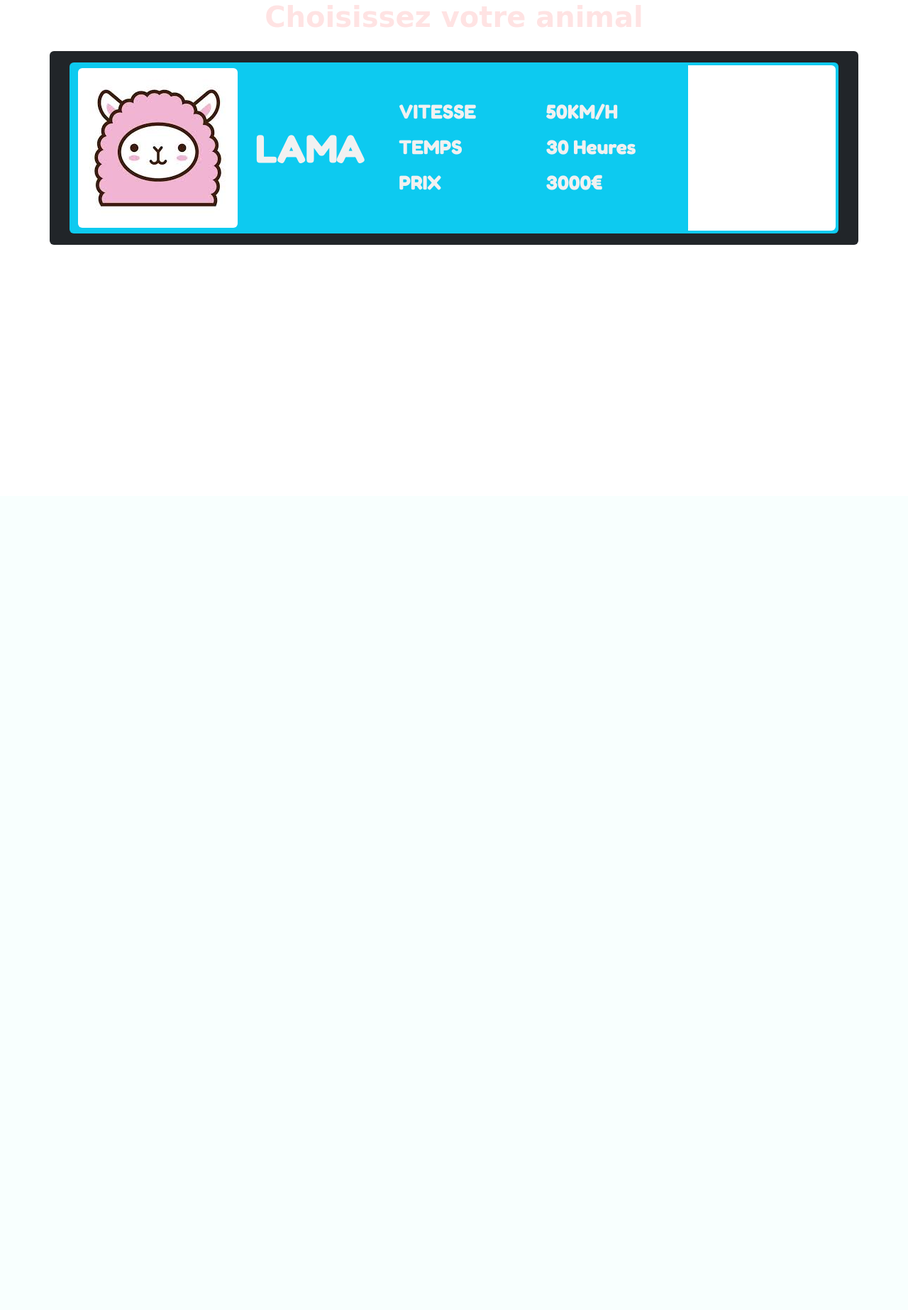
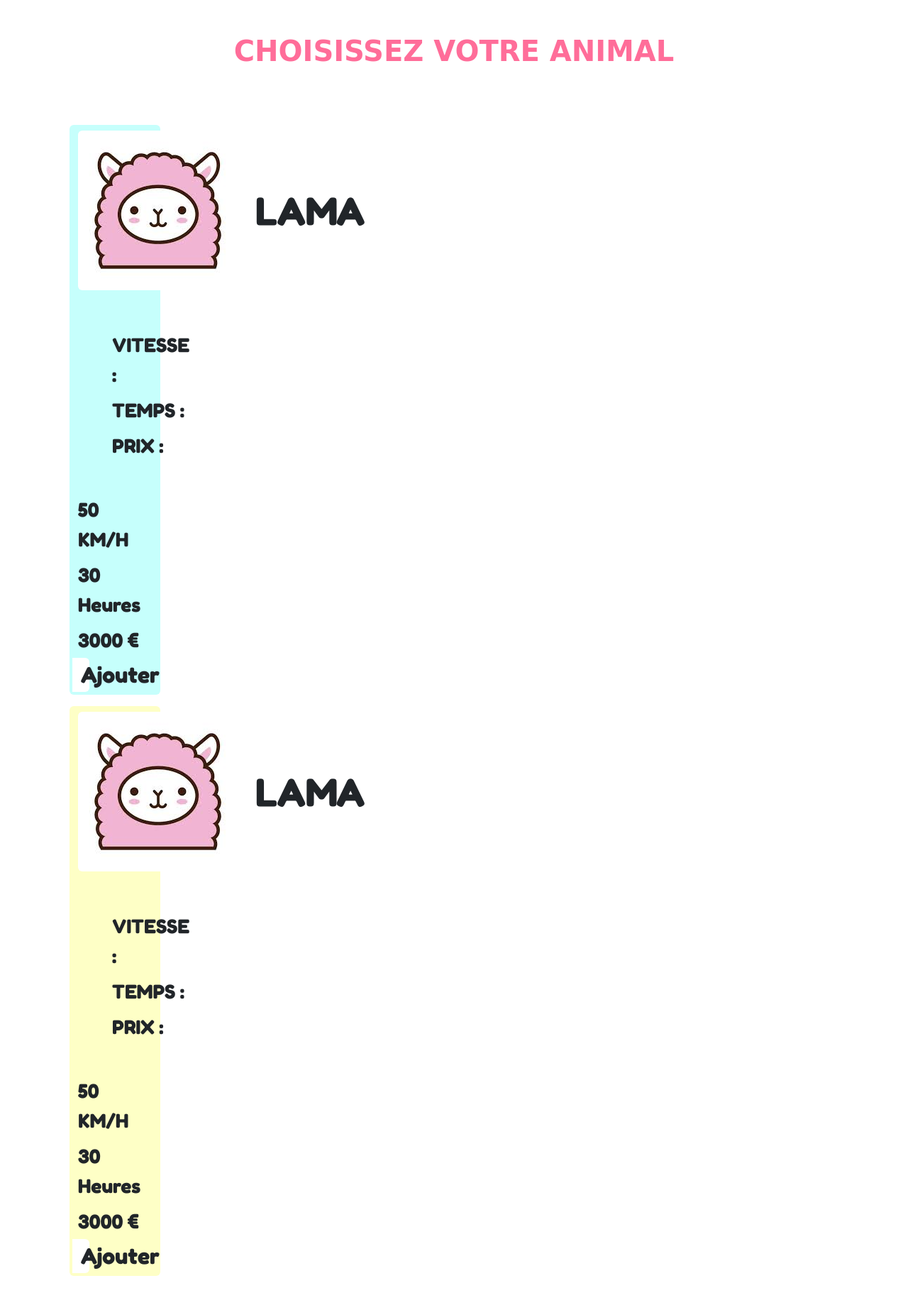
Before and after one commit to V-Gillet/WCS-AniRent, a PHP site: template src/View/Animal/listAnimals.html.twig in a window 1280 px wide. Shown: the part 101-1947 px from the top of the page at 71% size. Before the commit the page ends 446 px from the top, so only its background shows below. Run offline with PHP 8.4, Linux system fonts and the light colour scheme; the template is opened without the code that fills it, so the values that code supplies are empty; style sheets or scripts are compiled from the project's sources; some libraries are stand-ins or nearby versions; some web fonts are replaced.

Commit message:
principle design down

```diff
--- a/src/View/Animal/listAnimals.html.twig
+++ b/src/View/Animal/listAnimals.html.twig
@@ -4,13 +4,21 @@
 {% endblock %}
 
 {% block content %}
-	<h1 class="h1 fw-bold text-center mb-4">Choisissez votre animal</h1>
-	<div class="container containerAnimal bg-dark rounded py-3">
-			<div class="row mx-3 rowAnimal bg-info rounded">
-				<div class="col d-flex"><img class="my-2 me-4 rounded" src="/assets/images/lama.jpeg" alt=""><div class="col align-self-center fw-bold display-4 text-light">LAMA</div></div>
-				<div class="col flex-wrap mt-5 fw-bold fs-3 ms-4 text-light">VITESSE <div class="mt-2">TEMPS</div> <div class="mt-2">PRIX</div></div>
-				<div class="col flex-wrap mt-5 fw-bold fs-3 text-light">50KM/H <div class="mt-2">30 Heures</div> <div class="mt-2">3000€</div></div>
-				<div class="col rounded-end bg-white m-1"></div>
+	<h1 class="h1 fw-bold text-center my-5 text-secondary">{{'Choisissez votre animal'|upper}}</h1>
+	<div class="container containerAnimal rounded pt-3 pb-5 bg-white">
+			<div class="row mx-3 rowAnimal bg-danger rounded mt-3">
+				<div class="col d-flex"><img class="my-2 me-4 rounded" src="/assets/images/lama.jpeg" alt=""><div class="col align-self-center fw-bold display-4">LAMA</div></div>
+				<div class="col flex-wrap mt-5 fw-bold fs-3 ms-5">VITESSE :<div class="mt-2">TEMPS :</div> <div class="mt-2">PRIX :</div></div>
+				<div class="col flex-wrap mt-5 fw-bold fs-3">50 KM/H <div class="mt-2">30 Heures</div> <div class="mt-2">3000 €</div></div>
+				<div class="col-2 rounded-end bg-white m-1"><div class="position-relative top-50 start-50 translate-middle fw-bold text-center fs-2">Ajouter</div></div>
+				<a href="#" class="stretched-link"></a>
+			</div>
+				<div class="row mx-3 rowAnimal bg-valid rounded mt-3">
+				<div class="col d-flex"><img class="my-2 me-4 rounded" src="/assets/images/lama.jpeg" alt=""><div class="col align-self-center fw-bold display-4">LAMA</div></div>
+				<div class="col flex-wrap mt-5 fw-bold fs-3 ms-5">VITESSE :<div class="mt-2">TEMPS :</div> <div class="mt-2">PRIX :</div></div>
+				<div class="col flex-wrap mt-5 fw-bold fs-3">50 KM/H <div class="mt-2">30 Heures</div> <div class="mt-2">3000 €</div></div>
+				<div class="col-2 rounded-end bg-white m-1"><div class="position-relative top-50 start-50 translate-middle fw-bold text-center fs-2">Ajouter</div></div>
+				<a href="#" class="stretched-link"></a>
 			</div>
 	</div>
 {% endblock %}
```
Also changed, not shown: public/assets/css/scss/_animals.scss.
